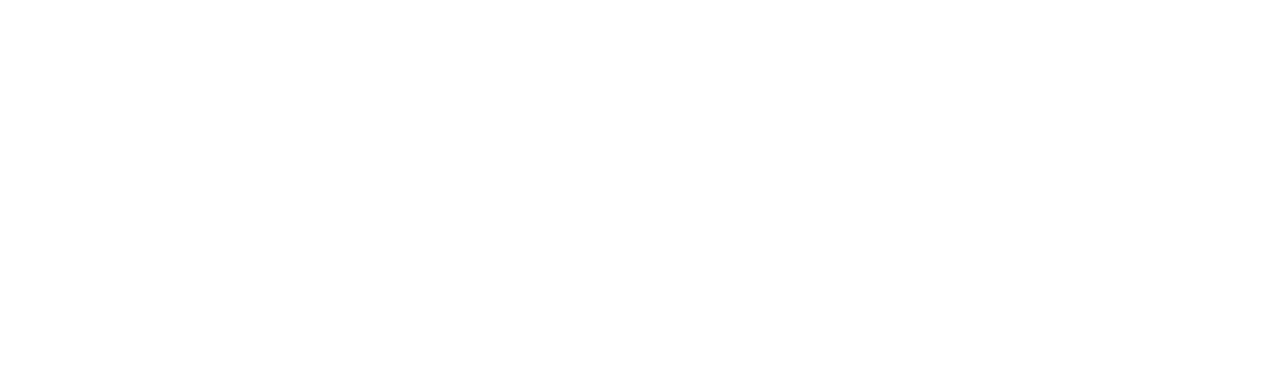
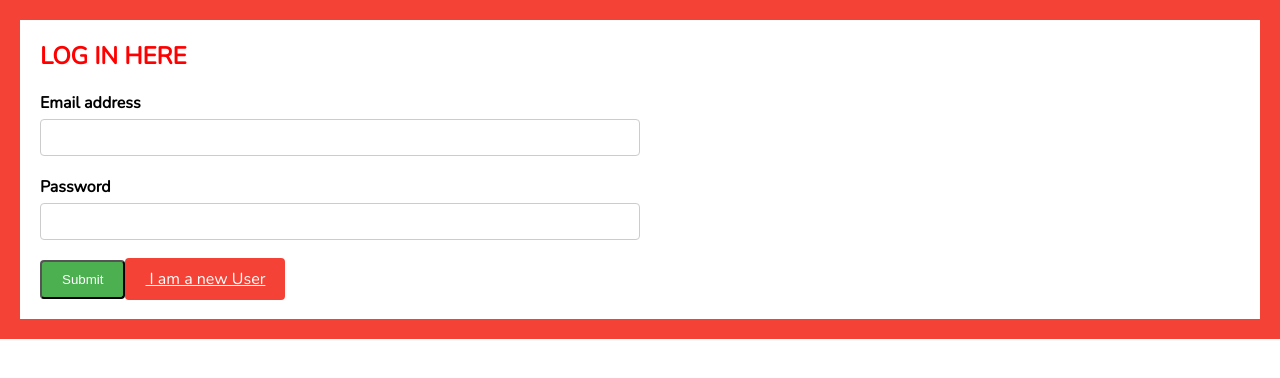
Before and after one commit to rabia1311/Zomato, a React (Vite) app in the folder zomato/: page /login in a window 1280 px wide. Before the commit this address had no page. Shown: the top 378 px of the page. Built offline with nearby package versions, Linux system fonts and the light colour scheme.

Commit message:
login page created

```diff
--- a/zomato/src/App.jsx
+++ b/zomato/src/App.jsx
@@ -12,6 +12,7 @@ import Welcome from './pages/Welcome';
 import Nightlifepage from './pages/Nightlifepage';
 import Dining from './pages/Dining';
 import Signup from '../src/pages/Signup';
+import Login from './pages/Login';
 const App = () => {
   return (
    <div className="App">
@@ -23,6 +24,7 @@ const App = () => {
           <Route path="/night" element={<Nightlifepage />} />
           <Route path="/dining" element={<Dining />} />
           <Route path="/signup" element={<Signup />} />
+          <Route path="/login" element={<Login />} />
 
 
 
--- /dev/null
+++ b/zomato/src/pages/Login.jsx
@@ -0,0 +1,65 @@
+import React from 'react'
+import { useState } from 'react';
+import "../pages/signup.css";
+import { Link,useNavigate } from 'react-router-dom';
+const Login = () => {
+    const [credentials, setCredentials] = useState({  email: "", password: ""});
+    let navigate=useNavigate();
+
+    const handleSubmit = async (e) => {
+      e.preventDefault();
+      const response = await fetch("http://localhost:3000/api/loginuser", {
+        method: 'POST',
+        headers: {
+          'Content-Type': 'application/json'
+        },
+        body: JSON.stringify({  email: credentials.email, password: credentials.password})
+      });
+
+      const json =  await response.json();
+      console.log(json);
+      if (!json.success) {
+        alert("Enter Valid Credentials");
+      }
+
+      if(json.success){
+        navigate("/");
+      }
+    };
+
+    const onChange = (event) => {
+      setCredentials({ ...credentials, [event.target.name]: event.target.value });
+    };
+
+  return (
+    <>
+    <div className="container">
+
+      <div className="form-wrapper">
+      <h2 className="signup-heading"> LOG IN  HERE</h2>
+        <form onSubmit={handleSubmit}>
+
+          <div className="form-group">
+            <label htmlFor="email" className="form-label">
+              Email address
+            </label>
+            <input type="email" className="form-control" id="email" name='email' value={credentials.email} onChange={onChange} />
+          </div>
+          <div className="form-group">
+            <label htmlFor="password" className="form-label">
+              Password
+            </label>
+            <input type="password" className="form-control" id="password" name='password' value={credentials.password} onChange={onChange} />
+          </div>
+
+
+          <button type="submit" className="m-3 btn btn-success">Submit</button>
+          <Link to="/signup" className='m-3 btn btn-danger'> I am a new  User</Link>
+        </form>
+      </div>
+    </div>
+    </>
+  )
+}
+
+export default Login
--- a/zomato/src/pages/Signup.jsx
+++ b/zomato/src/pages/Signup.jsx
@@ -27,7 +27,7 @@ const Signup = () => {
   };
 
   return (
-
+    <>
     <div className="container">
 
       <div className="form-wrapper">
@@ -63,6 +63,7 @@ const Signup = () => {
         </form>
       </div>
     </div>
+    </>
   );
 };
 
```
Also changed, not shown: 1 other file (tests, documents, lock files or other folders).
